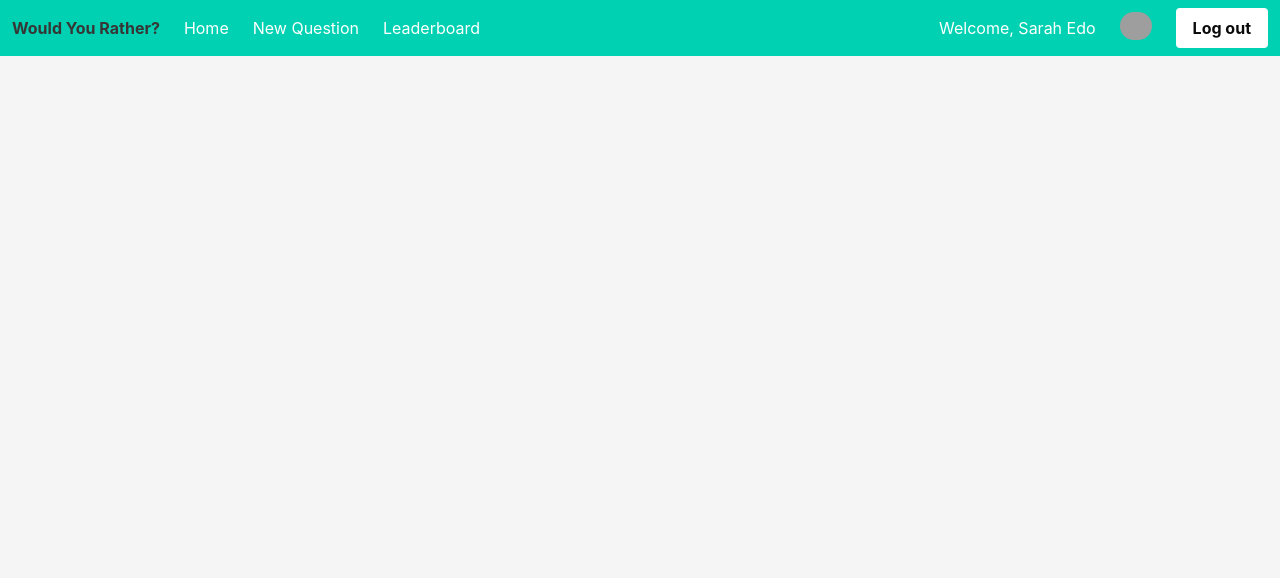
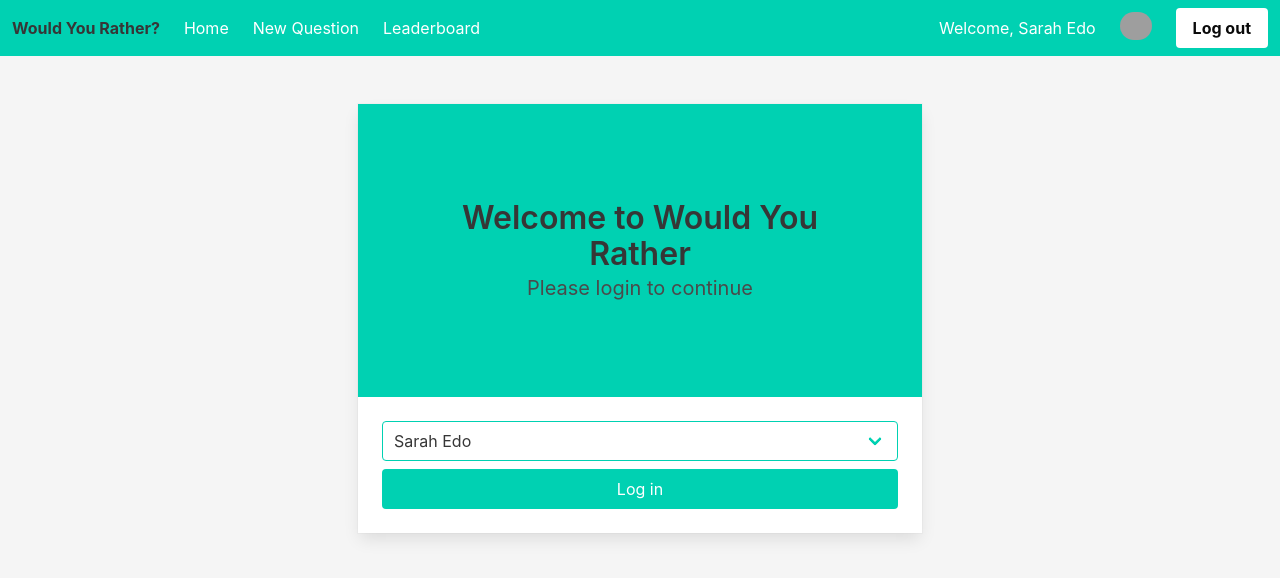
Before and after one commit to liyb-gz/reactnd-would-you-rather, a React (Create React App) app: page /login in a window 1280 px wide. Shown: the top 578 px of the page. Built offline with nearby package versions, Linux system fonts and the light colour scheme; grey boxes are pictures that could not be loaded.

Commit message:
Add login page

```diff
--- a/src/components/App.js
+++ b/src/components/App.js
@@ -10,6 +10,7 @@ import NewQuestion from "./NewQuestion";
 import Leaderboard from "./Leaderboard";
 import Question from "./Question";
 import Loading from "./Loading";
+import Login from "./Login";
 
 class App extends Component {
   componentDidMount() {
@@ -31,6 +32,7 @@ class App extends Component {
                 <Route path="/add" component={NewQuestion} />
                 <Route path="/leaderboard" component={Leaderboard} />
                 <Route path="/questions/:id" component={Question} />
+                <Route path="/login" component={Login} />
               </div>
             </div>
           </div>
--- /dev/null
+++ b/src/components/Login.js
@@ -0,0 +1,70 @@
+import React, { Component } from "react";
+import { connect } from "react-redux";
+import { setAuthedUser } from "../actions/authedUser";
+import { withRouter } from "react-router-dom";
+
+export class Login extends Component {
+  state = {
+    selectedUser: null,
+  };
+  updateSelectedUser = (event) => {
+    event.preventDefault();
+    this.setState({
+      selectedUser: event.target.value,
+    });
+  };
+  loginUser = () => {
+    const { selectedUser } = this.state;
+    const { setAuthedUser, history } = this.props;
+
+    setAuthedUser(selectedUser);
+    history.push("/");
+  };
+  render() {
+    const { users } = this.props;
+    const { selectedUser } = this.state;
+    return (
+      <div className="card card-login">
+        <div className="card-content has-text-centered has-background-primary hero">
+          <h3 className="title">Welcome to Would You Rather</h3>
+          <h4 className="subtitle">Please login to continue</h4>
+        </div>
+        <div className="card-content has-text-centered">
+          <div className="select is-fullwidth is-primary">
+            <select
+              value={selectedUser}
+              placeholder="Select a user"
+              onChange={this.updateSelectedUser}
+            >
+              {Object.values(users).map((user) => (
+                <option value={user.id} key={user.id}>
+                  {user.name}
+                </option>
+              ))}
+            </select>
+          </div>
+          <button
+            className="button is-primary is-fullwidth"
+            onClick={this.loginUser}
+          >
+            Log in
+          </button>
+        </div>
+      </div>
+    );
+  }
+}
+
+function mapStateToProps({ users }) {
+  return { users };
+}
+
+function mapDispatchToProps(dispatch) {
+  return {
+    setAuthedUser: (id) => {
+      dispatch(setAuthedUser(id));
+    },
+  };
+}
+
+export default withRouter(connect(mapStateToProps, mapDispatchToProps)(Login));
```
